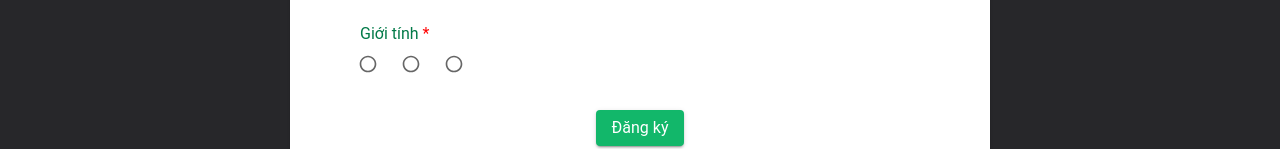
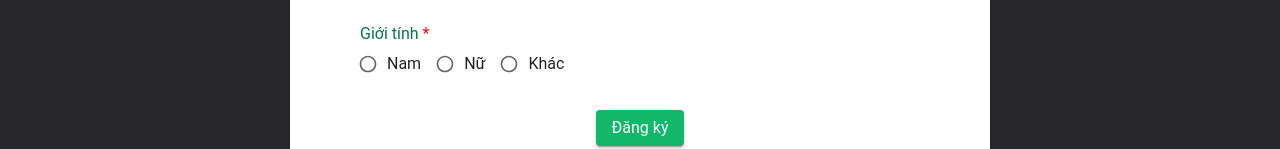
Before and after one commit to huyendieu8304/SBA301_ivent_FE, a React (Vite) app: page /register in a window 1280 px wide. Shown: the part 430-579 px from the top of the page. Built offline with nearby package versions, Linux system fonts and the light colour scheme; no server answers.

Commit message:
fix some things

```diff
--- a/src/page/user/RegisterUserPage.jsx
+++ b/src/page/user/RegisterUserPage.jsx
@@ -245,9 +245,9 @@ const RegisterUserPage = () => {
                             </Stack>
                             <ValidateRadioGroup label="Giới tính" fieldName="gender"
                                                 listOptions={[
-                                                    {value: "Nam",},
-                                                    {value: "Nữ",},
-                                                    {value: "Khác",}
+                                                    {value: "Male", label: "Nam"},
+                                                    {value: "Female", label: "Nữ"},
+                                                    {value: "Others", label: "Khác"}
                                                 ]}
                                                 value={formFields.gender.value}
                                                 setValue={updateField} error={formFields.gender.error}
```
